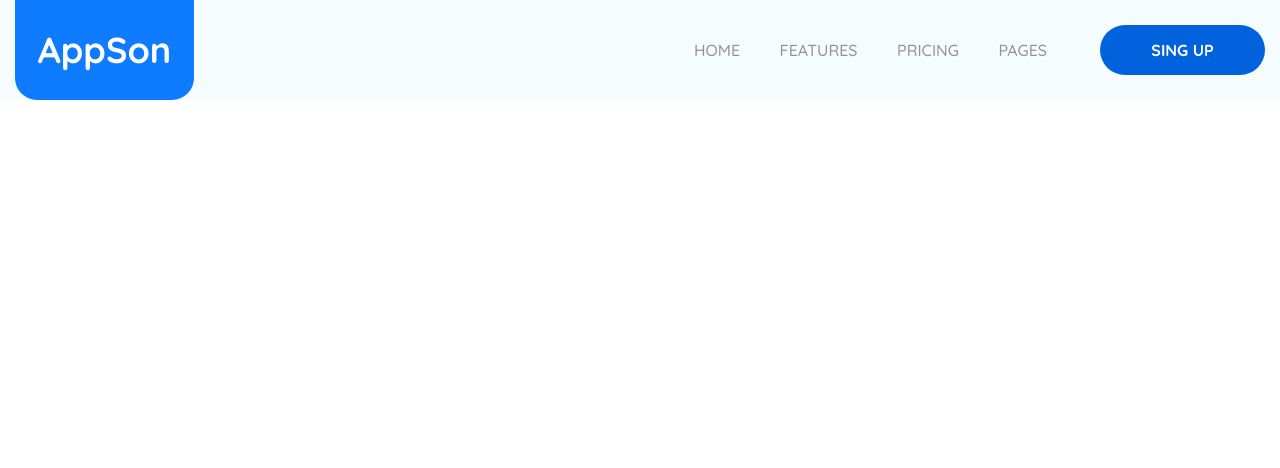
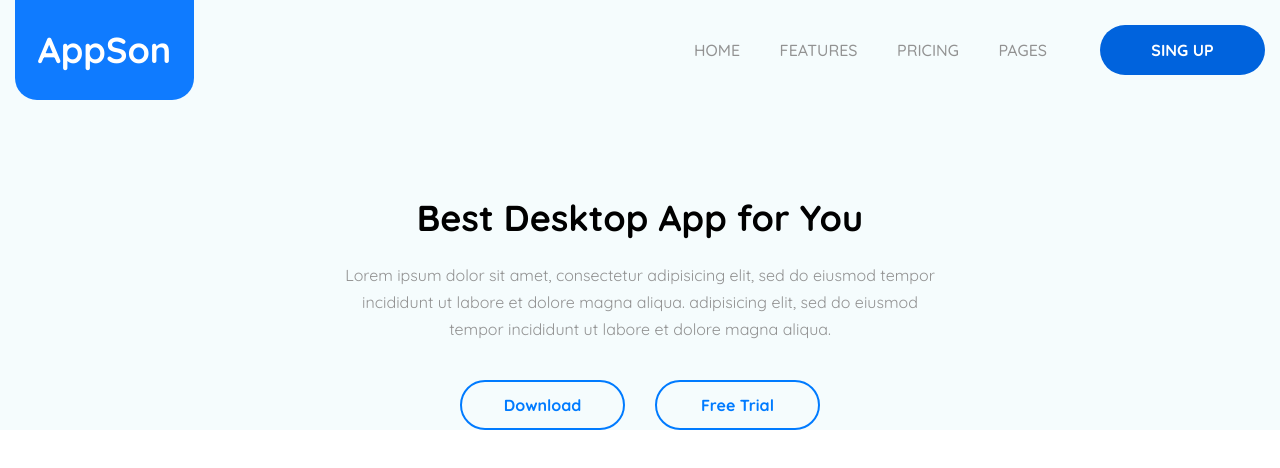
Before and after one commit to Biruang/AcademyTask1, a website: page index.html in a window 1280 px wide. Drawn offline with nearby package versions, Linux system fonts and the light colour scheme.

Commit message:
Homepage promo complete

```diff
--- a/index.html
+++ b/index.html
@@ -43,8 +43,20 @@
             </nav>
         </div>
 
-        <div>
-
+        <div class="container">
+            <div class="header-promo">
+                <h1>Best Desktop App for You</h1>
+                <p>
+                    Lorem ipsum dolor sit amet, consectetur adipisicing elit, sed do
+                    eiusmod tempor incididunt ut labore et dolore magna aliqua.
+                    adipisicing elit, sed do eiusmod tempor incididunt ut labore
+                    et dolore magna aliqua.
+                </p>
+                <div class="header-promo-buttons">
+                    <a href="" class="btn btn-outline-primary rounded-pill">Download</a>
+                    <a href="" class="btn btn-outline-primary rounded-pill">Free Trial</a>
+                </div>
+            </div>
         </div>
     </header>
 
--- a/style.css
+++ b/style.css
@@ -117,3 +117,37 @@ h5{
         max-width: none;
     }
 }
+
+/*Header-Promo*/
+.header-promo{
+    text-align: center;
+    max-width: 612px;
+    margin: 106px auto 0 auto;
+}
+
+.header-promo h1{
+    margin-bottom: 0;
+}
+
+.header-promo p{
+    margin-top: 32px;
+    margin-bottom: 0;
+}
+
+/*Header-Promo-Buttons*/
+.header-promo-buttons{
+    margin-top: 37px;
+    display: flex;
+    justify-content: center;
+}
+
+.header-promo-buttons a{
+    height: 50px;
+    width: 165px;
+    margin: 0 15px 0 15px;
+    display: flex;
+    justify-content: center;
+    align-items: center;
+    font-weight: 700;
+    border-width: 2px;
+}
```
